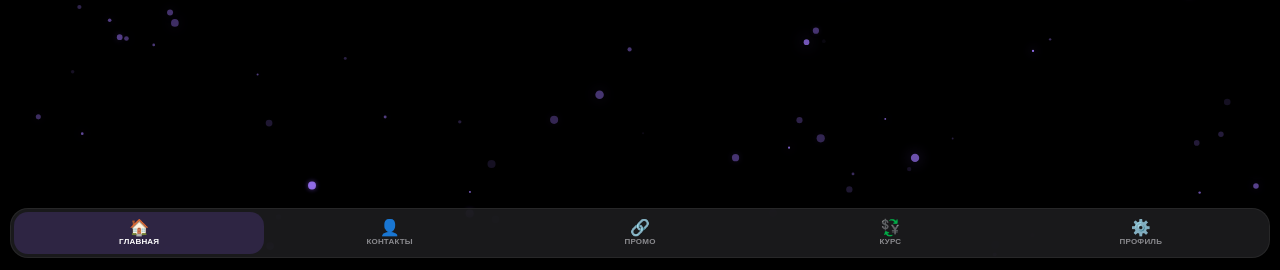
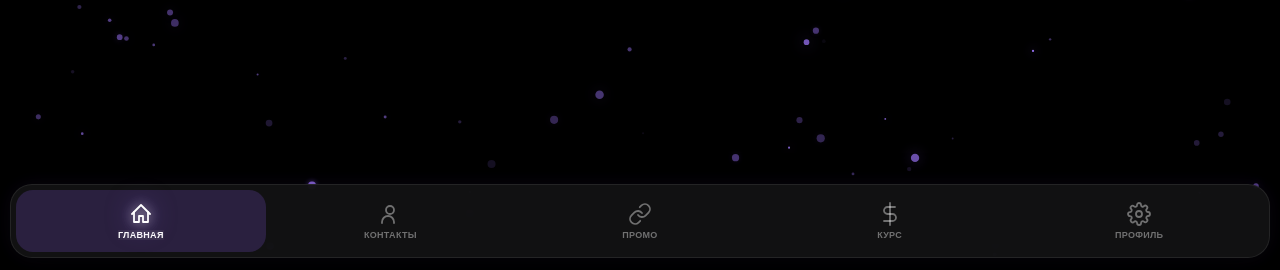
Before and after one commit to ForbiddenCount/cekxeijc, a FastAPI app: page / in a window 1280 px wide. Shown: the part 530-800 px from the top of the page. Run offline with FastAPI, Linux system fonts and the light colour scheme; some libraries are stand-ins or nearby versions.

Commit message:
style: SVG neon icons, bigger nav buttons, note editing, no emoji
Co-Authored-By: Devin AI <158243242+devin-ai-integration[bot]@users.noreply.github.com>

```diff
--- a/backend/app.py
+++ b/backend/app.py
@@ -332,6 +332,19 @@ async def create_note(request: Request, user=Depends(get_current_user), db=Depen
     return dict(await row.fetchone())
 
 
+@app.put("/api/notes/{note_id}")
+async def update_note(note_id: int, request: Request, user=Depends(get_current_user), db=Depends(get_db)):
+    data = await request.json()
+    telegram_id = user.get("id", 0)
+    await db.execute(
+        "UPDATE notes SET content = ? WHERE id = ? AND user_id = ?",
+        (data["content"], note_id, telegram_id),
+    )
+    await db.commit()
+    row = await db.execute("SELECT * FROM notes WHERE id = ?", (note_id,))
+    return dict(await row.fetchone())
+
+
 @app.delete("/api/notes/{note_id}")
 async def delete_note(note_id: int, user=Depends(get_current_user), db=Depends(get_db)):
     telegram_id = user.get("id", 0)
--- a/frontend/static/style.css
+++ b/frontend/static/style.css
@@ -56,15 +56,14 @@ body {
     right: 10px;
     display: flex;
     align-items: center;
-    background: rgba(28, 28, 30, 0.92);
-    backdrop-filter: blur(20px);
-    -webkit-backdrop-filter: blur(20px);
-    border-radius: 18px;
-    padding: 3px;
+    background: rgba(18, 18, 20, 0.95);
+    backdrop-filter: blur(24px);
+    -webkit-backdrop-filter: blur(24px);
+    border-radius: 22px;
+    padding: 5px;
     z-index: 100;
-    border: 1px solid rgba(255, 255, 255, 0.06);
-    box-shadow: 0 8px 32px rgba(0, 0, 0, 0.5);
-    overflow: hidden;
+    border: 1px solid rgba(255, 255, 255, 0.08);
+    box-shadow: 0 8px 32px rgba(0, 0, 0, 0.6), 0 0 20px rgba(139, 92, 246, 0.08);
 }
 
 .nav-btn {
@@ -73,32 +72,43 @@ body {
     display: flex;
     flex-direction: column;
     align-items: center;
-    gap: 1px;
-    padding: 8px 2px;
+    gap: 4px;
+    padding: 12px 4px;
     background: none;
     border: none;
-    color: var(--text-secondary);
+    color: rgba(255, 255, 255, 0.4);
     cursor: pointer;
     transition: all 0.3s ease;
     -webkit-tap-highlight-color: transparent;
-    border-radius: 14px;
+    border-radius: 17px;
     position: relative;
 }
 
 .nav-btn.active {
-    color: var(--text);
-    background: rgba(139, 92, 246, 0.18);
+    color: #ffffff;
+    background: rgba(139, 92, 246, 0.2);
 }
 
-.nav-icon {
-    font-size: 16px;
-    line-height: 1;
+.nav-btn.active .nav-svg {
+    filter: drop-shadow(0 0 6px rgba(255, 255, 255, 0.7)) drop-shadow(0 0 12px rgba(139, 92, 246, 0.5));
+}
+
+.nav-btn.active .nav-label {
+    text-shadow: 0 0 8px rgba(255, 255, 255, 0.5);
+}
+
+.nav-svg {
+    width: 24px;
+    height: 24px;
+    stroke-linecap: round;
+    stroke-linejoin: round;
+    transition: filter 0.3s ease;
 }
 
 .nav-label {
-    font-size: 8px;
+    font-size: 9px;
     font-weight: 600;
-    letter-spacing: 0.2px;
+    letter-spacing: 0.3px;
     text-transform: uppercase;
     white-space: nowrap;
     overflow: hidden;
--- a/frontend/templates/index.html
+++ b/frontend/templates/index.html
@@ -14,27 +14,27 @@
         <!-- Navigation -->
         <nav class="bottom-nav" id="bottomNav">
             <button class="nav-btn active" data-page="dashboard" onclick="showPage('dashboard')">
-                <span class="nav-icon">🏠</span>
+                <svg class="nav-svg" viewBox="0 0 24 24" fill="none" stroke="currentColor" stroke-width="1.8"><path d="M3 12l9-9 9 9"/><path d="M5 10v10h5v-6h4v6h5V10"/></svg>
                 <span class="nav-label">Главная</span>
             </button>
             <button class="nav-btn" data-page="advertisers" onclick="showPage('advertisers')">
-                <span class="nav-icon">👤</span>
+                <svg class="nav-svg" viewBox="0 0 24 24" fill="none" stroke="currentColor" stroke-width="1.8"><circle cx="12" cy="8" r="4"/><path d="M4 21v-1a6 6 0 0112 0v1"/></svg>
                 <span class="nav-label">Контакты</span>
             </button>
             <button class="nav-btn" data-page="promos" onclick="showPage('promos')">
-                <span class="nav-icon">🔗</span>
+                <svg class="nav-svg" viewBox="0 0 24 24" fill="none" stroke="currentColor" stroke-width="1.8"><path d="M10 13a5 5 0 007.54.54l3-3a5 5 0 00-7.07-7.07l-1.72 1.71"/><path d="M14 11a5 5 0 00-7.54-.54l-3 3a5 5 0 007.07 7.07l1.71-1.71"/></svg>
                 <span class="nav-label">Промо</span>
             </button>
             <button class="nav-btn" data-page="converter" onclick="showPage('converter')">
-                <span class="nav-icon">💱</span>
+                <svg class="nav-svg" viewBox="0 0 24 24" fill="none" stroke="currentColor" stroke-width="1.8"><line x1="12" y1="1" x2="12" y2="23"/><path d="M17 5H9.5a3.5 3.5 0 000 7h5a3.5 3.5 0 010 7H6"/></svg>
                 <span class="nav-label">Курс</span>
             </button>
             <button class="nav-btn" data-page="profile" onclick="showPage('profile')">
-                <span class="nav-icon">⚙️</span>
+                <svg class="nav-svg" viewBox="0 0 24 24" fill="none" stroke="currentColor" stroke-width="1.8"><circle cx="12" cy="12" r="3"/><path d="M19.4 15a1.65 1.65 0 00.33 1.82l.06.06a2 2 0 01-2.83 2.83l-.06-.06a1.65 1.65 0 00-1.82-.33 1.65 1.65 0 00-1 1.51V21a2 2 0 01-4 0v-.09a1.65 1.65 0 00-1.08-1.51 1.65 1.65 0 00-1.82.33l-.06.06a2 2 0 01-2.83-2.83l.06-.06a1.65 1.65 0 00.33-1.82 1.65 1.65 0 00-1.51-1H3a2 2 0 010-4h.09a1.65 1.65 0 001.51-1.08 1.65 1.65 0 00-.33-1.82l-.06-.06a2 2 0 012.83-2.83l.06.06a1.65 1.65 0 001.82.33H9a1.65 1.65 0 001-1.51V3a2 2 0 014 0v.09a1.65 1.65 0 001 1.51 1.65 1.65 0 001.82-.33l.06-.06a2 2 0 012.83 2.83l-.06.06a1.65 1.65 0 00-.33 1.82V9c.26.604.852.997 1.51 1H21a2 2 0 010 4h-.09a1.65 1.65 0 00-1.51 1z"/></svg>
                 <span class="nav-label">Профиль</span>
             </button>
             <button class="nav-btn" data-page="admin" onclick="showPage('admin')" id="adminNavBtn" style="display:none">
-                <span class="nav-icon">🛡</span>
+                <svg class="nav-svg" viewBox="0 0 24 24" fill="none" stroke="currentColor" stroke-width="1.8"><path d="M12 22s8-4 8-10V5l-8-3-8 3v7c0 6 8 10 8 10z"/></svg>
                 <span class="nav-label">Админ</span>
             </button>
         </nav>
@@ -98,9 +98,9 @@
                 </select>
                 <select id="promoFilterStatus" onchange="filterPromos()">
                     <option value="">Все статусы</option>
-                    <option value="not_ready">⏳ Не готово</option>
-                    <option value="in_progress">🔄 В процессе</option>
-                    <option value="done">✅ Готово</option>
+                    <option value="not_ready">Не готово</option>
+                    <option value="in_progress">В процессе</option>
+                    <option value="done">Готово</option>
                 </select>
             </div>
             <div id="promosList" class="list"></div>
@@ -137,7 +137,7 @@
                 <h1>Профиль</h1>
             </div>
             <div class="profile-card" id="profileCard">
-                <div class="profile-avatar" id="profileAvatar">👤</div>
+                <div class="profile-avatar" id="profileAvatar"><svg width="32" height="32" viewBox="0 0 24 24" fill="none" stroke="currentColor" stroke-width="1.5"><circle cx="12" cy="8" r="4"/><path d="M4 21v-1a6 6 0 0112 0v1"/></svg></div>
                 <div class="profile-name" id="profileName">—</div>
                 <div class="profile-username" id="profileUsername">—</div>
                 <div class="profile-stats">
```
Also changed, not shown: other parts of frontend/static/style.css (+51 -9 lines), frontend/static/app.js (+46 -20 lines).
